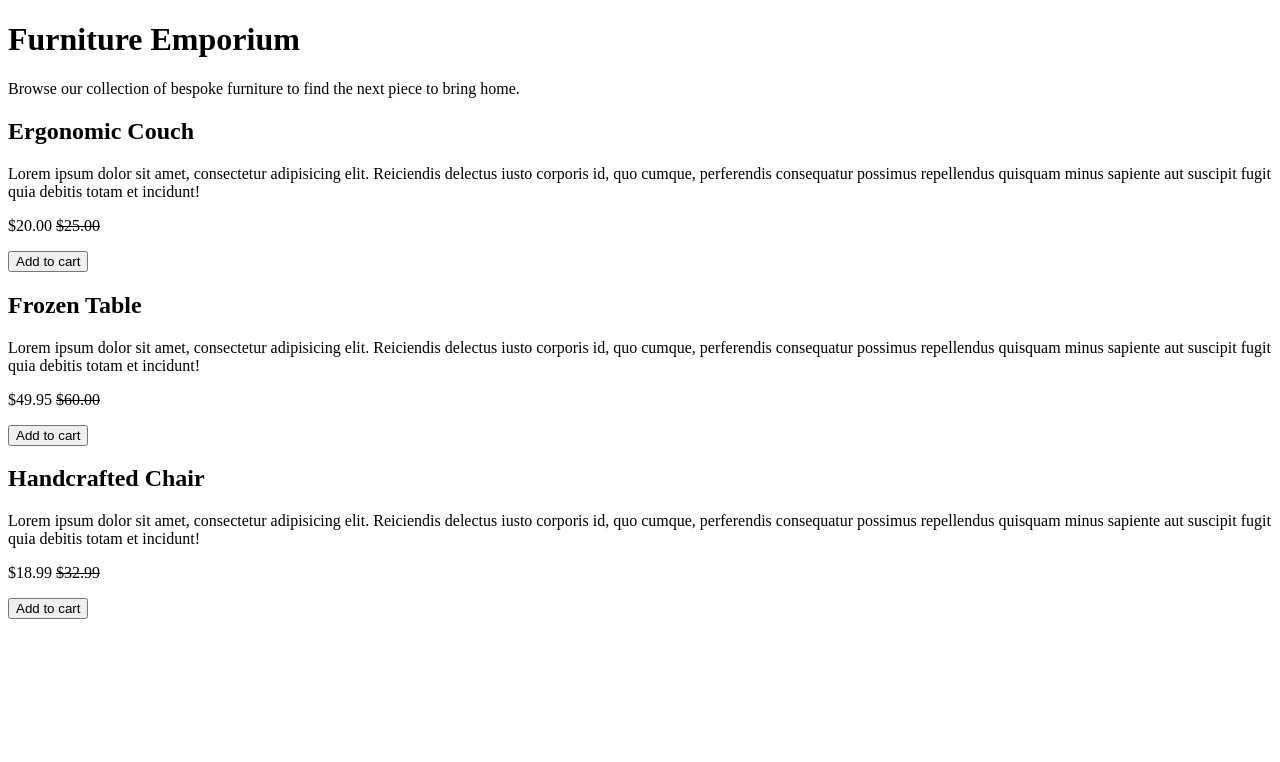
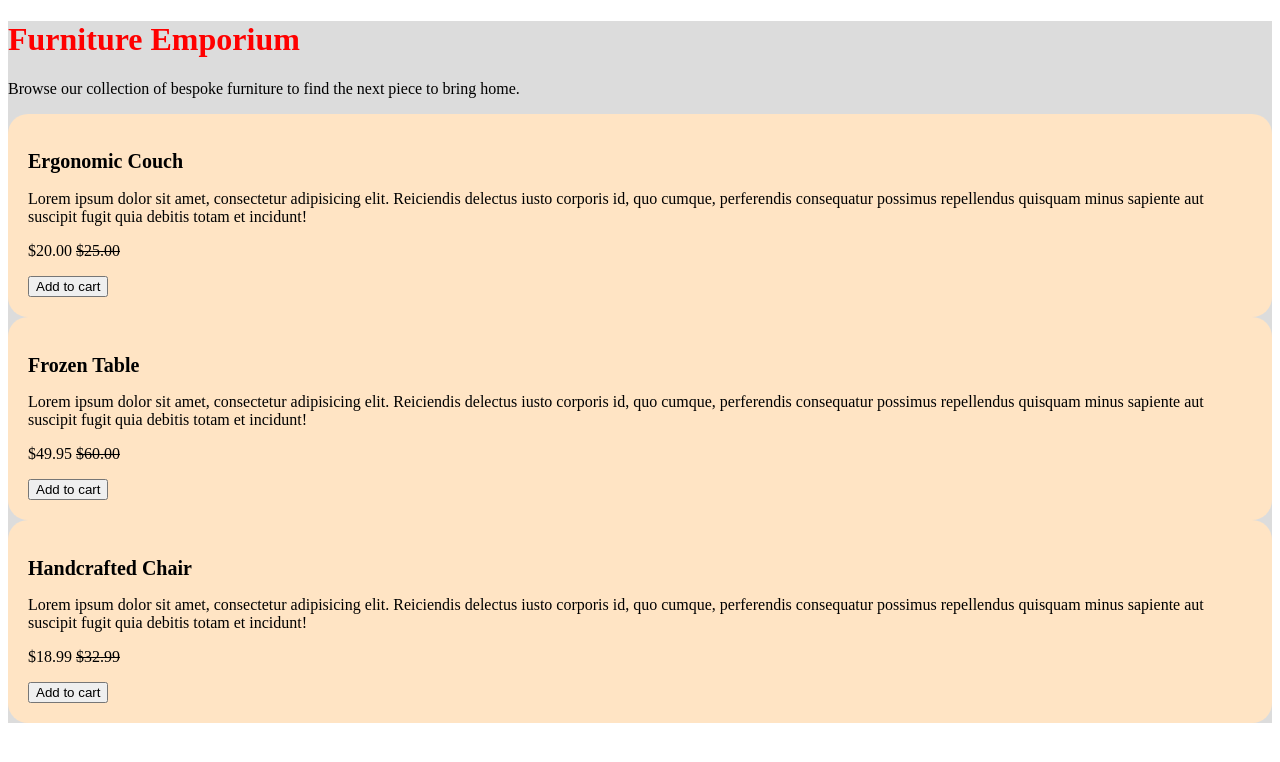
Before and after one commit to maxiuth/furniture-emporium, a plain HTML site: page index.html in a window 1280 px wide. Drawn offline with Linux system fonts and the light colour scheme.

Commit message:
Initial css

```diff
--- a/index.css
+++ b/index.css
@@ -0,0 +1,17 @@
+h1 {
+  color: red;
+}
+
+h2 {
+  font-size: 20px;
+}
+
+article {
+  background-color: bisque;
+  border-radius: 20px;
+  padding: 20px;
+}
+
+main {
+  background-color: gainsboro;
+}
--- a/index.html
+++ b/index.html
@@ -2,6 +2,7 @@
 <html lang="en">
   <head>
     <title>Furniture Emporium</title>
+    <link rel="stylesheet" href="./index.css" />
   </head>
   <body>
     <main>
```
